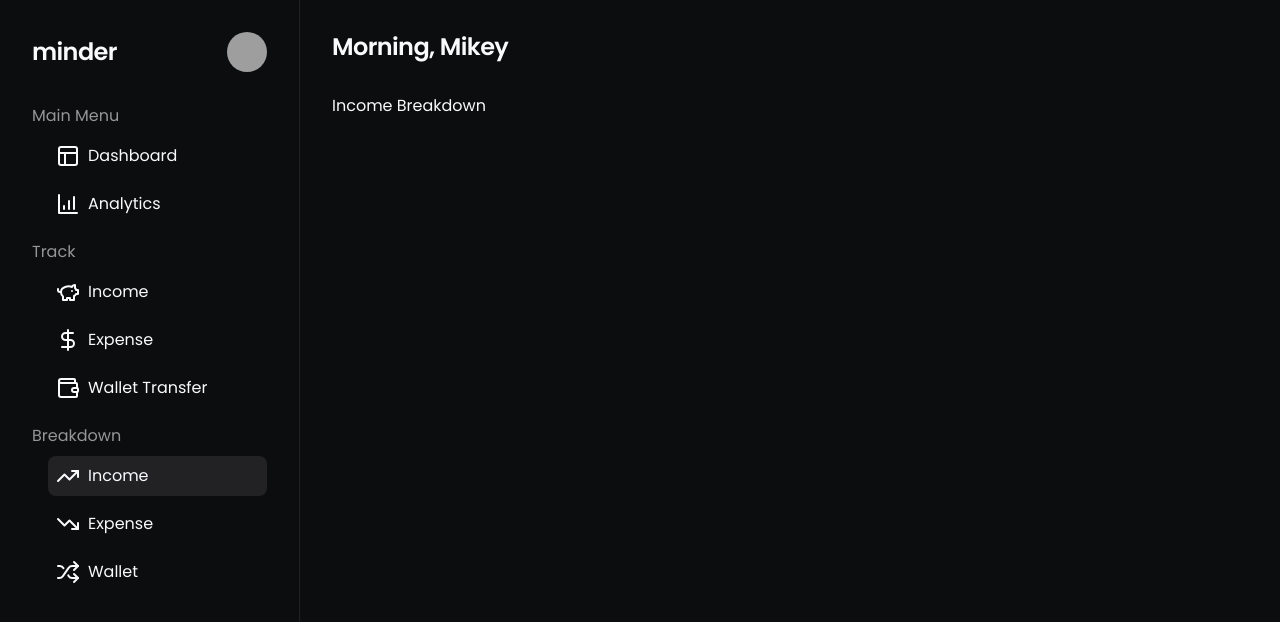
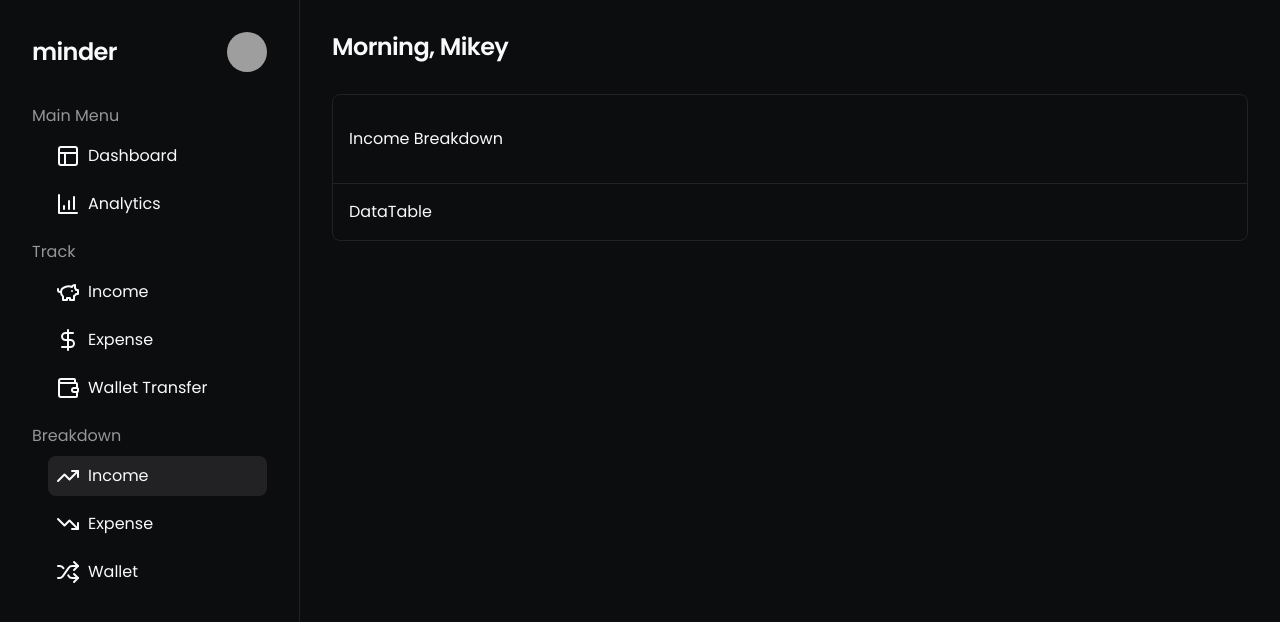
Before and after one commit to michaelcanonizado/minder, a Next.js app: page /income/breakdown in a window 1280 px wide. Shown: the top 622 px of the page. Built offline with nearby package versions, Linux system fonts and the light colour scheme; no server answers; the database is empty; grey boxes are pictures that could not be loaded.

Commit message:
chore: initialize <Table.DataTable/>

```diff
--- a/package.json
+++ b/package.json
@@ -23,6 +23,7 @@
     "@radix-ui/react-select": "^2.0.0",
     "@radix-ui/react-slot": "^1.0.2",
     "@radix-ui/react-tabs": "^1.0.4",
+    "@tanstack/react-table": "^8.17.3",
     "class-variance-authority": "^0.7.0",
     "clsx": "^2.1.1",
     "date-fns": "^3.6.0",
--- a/src/app/(user)/income/breakdown/page.tsx
+++ b/src/app/(user)/income/breakdown/page.tsx
@@ -1,6 +1,8 @@
 import React from 'react';
 
 import { getIncomesData } from '@/lib/get-incomes-data';
+import Bento from '@/components/sections/bento';
+import Table from '@/components/sections/table';
 
 const IncomeBreakdown = async () => {
   const page: number = 1;
@@ -10,7 +12,18 @@ const IncomeBreakdown = async () => {
   console.log(data);
   console.log(`Data count: ${data.length}`);
 
-  return <div className='px-8'>Income Breakdown</div>;
+  return (
+    <div className='px-8'>
+      <Bento className='grid-cols-1'>
+        <Bento.Box>
+          <Bento.Box.Header>Income Breakdown</Bento.Box.Header>
+          <Bento.Box.Content>
+            <Table.DataTable />
+          </Bento.Box.Content>
+        </Bento.Box>
+      </Bento>
+    </div>
+  );
 };
 
 export default IncomeBreakdown;
--- /dev/null
+++ b/src/components/sections/table/data-table/data-table.tsx
@@ -0,0 +1,7 @@
+import React from 'react';
+
+const DataTable = () => {
+  return <div>DataTable</div>;
+};
+
+export default DataTable;
--- /dev/null
+++ b/src/components/sections/table/index.tsx
@@ -0,0 +1,6 @@
+import DataTable from './data-table/data-table';
+
+const Table = {
+  DataTable: DataTable
+};
+export default Table;
```
Also changed, not shown: 1 other file (tests, documents, lock files or other folders).
